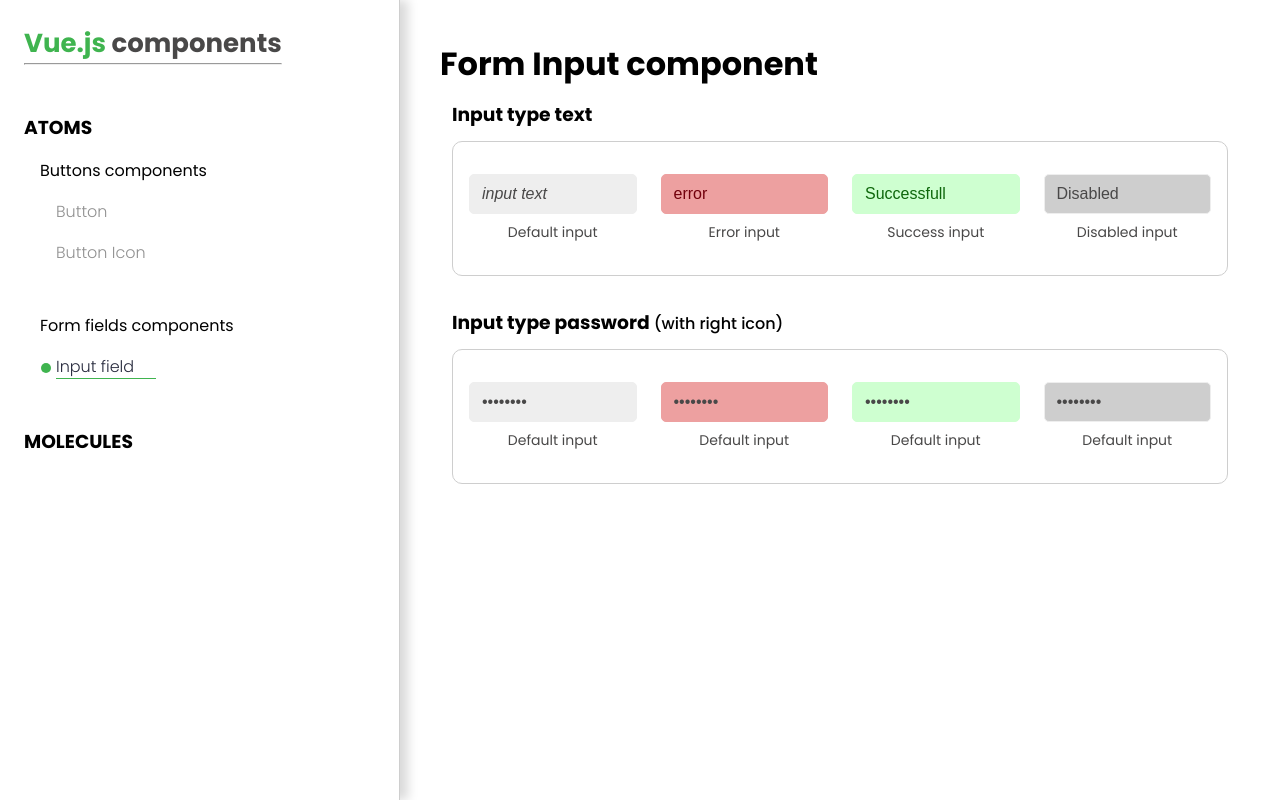
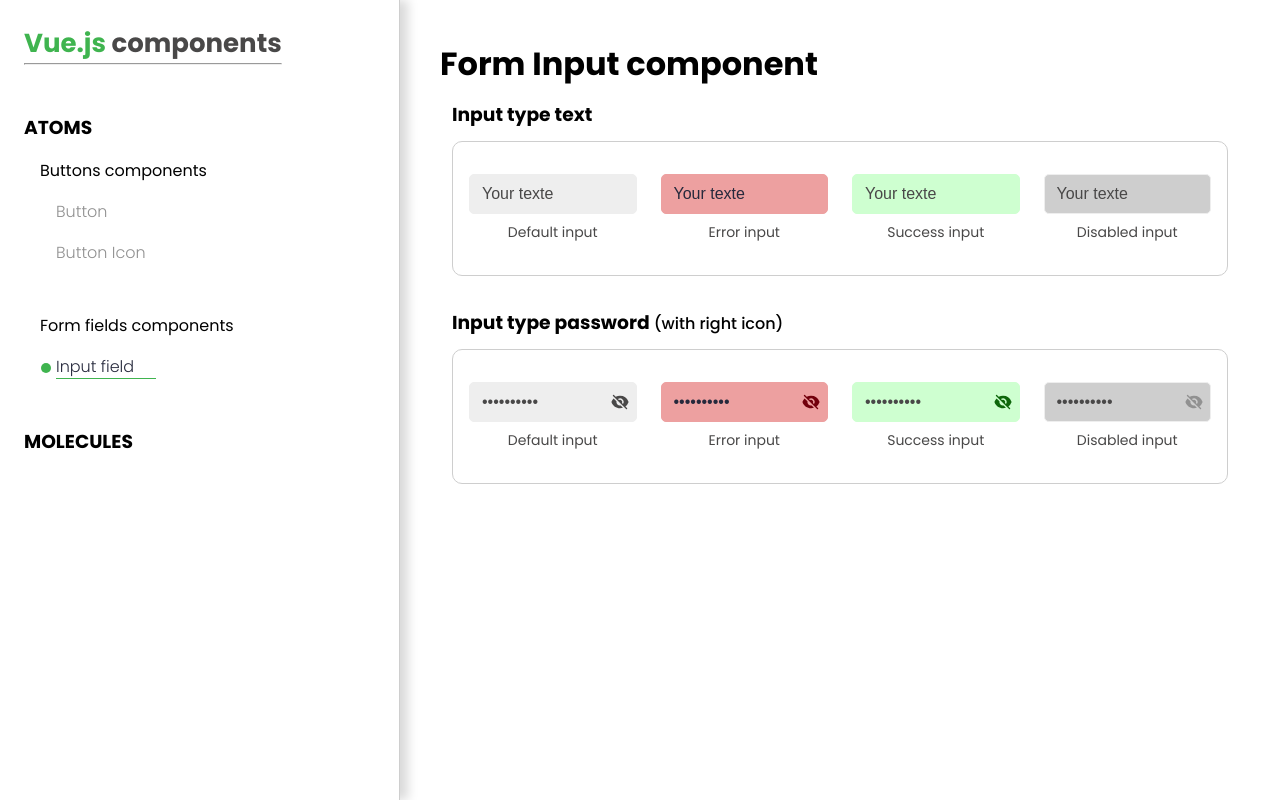
Before and after one commit to sebdevweb/projet-10-atomic-design, a Vue app: page /input in a window 1280 px wide. Built offline with nearby package versions, Linux system fonts and the light colour scheme.

Commit message:
[ATOMIC-DESIGN-VUE-APP] fix icon in input field password

```diff
--- a/src/assets/css/main.css
+++ b/src/assets/css/main.css
@@ -221,7 +221,10 @@ button svg.right-middle {
   margin-left: 8px;
 }
 
-input {
+.container__input {
+  position: relative;
+}
+.container__input input {
   height: 40px;
   max-width: 300px;
   width: 100%;
@@ -234,66 +237,86 @@ input {
   transition: ease-in 0.1s;
   position: relative;
 }
-input.default::placeholder {
+.container__input input.default::placeholder {
   font-size: 16px;
   color: #494848;
   font-style: italic;
 }
-input.default:hover {
+.container__input input.default:hover {
   border: 1px solid #919191;
   transition: ease-out 0.2s;
   background-color: #eeeeee;
 }
-input.default:hover::placeholder {
+.container__input input.default:hover::placeholder {
   color: #494848;
 }
-input.default:focus-within {
+.container__input input.default:focus-within {
   border: 1px solid #494848;
   outline: none;
   box-shadow: 0 3px 10px 0 rgba(0, 0, 0, 0.15);
 }
-input:disabled {
+.container__input input.disabled {
   background-color: #cecece;
   color: #494848;
   cursor: not-allowed;
+  pointer-events: none;
 }
-input:disabled::placeholder {
+.container__input input.disabled::placeholder {
   color: #494848;
 }
-input:disabled:hover {
+.container__input input.disabled:hover {
   border: 1px solid #cecece;
 }
-input.error {
+.container__input input.error {
   background-color: #eda0a0;
   border: 1px solid #eda0a0;
+  color: #26293c;
 }
-input.error::placeholder {
+.container__input input.error::placeholder {
   color: #72000c;
 }
-input.error:hover {
+.container__input input.error:hover {
   border: 1px solid #d20319;
-  cursor: not-allowed;
 }
-input.error:focus-within {
+.container__input input.error:focus-within {
   border: 1px solid #72000c;
   outline: none;
   box-shadow: 0 3px 10px 0 rgba(192, 79, 79, 0.5);
 }
-input.success {
+.container__input input.success {
   background-color: #ceffd0;
   border: 1px solid #ceffd0;
+  pointer-events: none;
   cursor: default;
 }
-input.success::placeholder {
+.container__input input.success::placeholder {
   color: #0e670b;
 }
-input.success:hover {
+.container__input input.success:hover {
   border: 1px solid #3fb44f;
 }
-input.success:focus-within {
+.container__input input.success:focus-within {
   border: 1px solid #0e670b;
   outline: none;
   box-shadow: 0 3px 10px 0 rgba(79, 192, 141, 0.5);
+}
+.container__input .right {
+  width: 18px;
+  height: 18px;
+  position: absolute;
+  top: 50%;
+  right: 8px;
+  transform: translateY(-50%);
+  color: #494848;
+}
+.container__input .error + .right {
+  color: #72000c;
+}
+.container__input .success + .right {
+  color: #0e670b;
+}
+.container__input .disabled + .right {
+  color: #919191;
 }
 
 .button-icon {
--- a/src/assets/sass/atoms/_InputForm.scss
+++ b/src/assets/sass/atoms/_InputForm.scss
@@ -1,3 +1,6 @@
+.container__input {
+  position: relative;
+
   input {
     height: 40px;
     max-width: 300px;
@@ -32,10 +35,11 @@ input {
       }
     }
 
-  &:disabled {
+    &.disabled {
       background-color: $c-grey_light;
       color: $c-grey_dark;
       cursor: not-allowed;
+      pointer-events: none;
       &::placeholder {
         color: $c-grey_dark;
       }
@@ -49,12 +53,12 @@ input {
     &.error {
       background-color: $c-red_light;
       border: 1px solid $c-red_light;
+      color: $c-black;
       &::placeholder {
         color: $c-red_dark;
       }
       &:hover {
         border: 1px solid $c-red;
-      cursor: not-allowed;
       }
       &:focus-within {
         border: 1px solid $c-red_dark;
@@ -67,6 +71,7 @@ input {
     &.success {
       background-color: $c-green_light;
       border: 1px solid $c-green_light;
+      pointer-events: none;
       cursor: default;
       &::placeholder {
         color: $c-green_dark;
@@ -80,9 +85,26 @@ input {
         box-shadow: 0 3px 10px 0 rgba(79, 192, 141, 0.5);
       }
     }
+  }
 
-  // RIGH-ICON
-  // &.right-icon {
+  // RIGHT ICON
+  .right {
+    width: 18px;
+    height: 18px;
+    position: absolute;
+    top: 50%;
+    right: $space-2;
+    transform: translateY(-50%);
+    color: $c-grey_dark;
+  }
 
-  // }
+  .error + .right {
+    color: $c-red_dark;
   }
+  .success + .right {
+    color: $c-green_dark;
+  }
+  .disabled + .right {
+    color: $c-grey;
+  }
+}
--- a/src/components/atoms/InputForm.vue
+++ b/src/components/atoms/InputForm.vue
@@ -1,14 +1,22 @@
 <template>
-  <input
-    :type="inputType"
-    :placeholder="inputPlaceholder"
-    :class="`${className}`"
-  >
+  <div class="container__input">
+    <input
+      :type="inputType"
+      :placeholder="inputPlaceholder"
+      :class="`${className}`"
+      :value="inputValue"
+    >
 
+    <component :is="props.rightIcon" class="right" />
+  </div>
 </template>
 
 
 <script setup>
+
+  defineOptions({
+    inheritAttrs: false
+  })
 
   const props = defineProps({
     inputPlaceholder: {
@@ -25,6 +33,9 @@
     },
     className: {
       type: String
+    },
+    rightIcon: {
+      type: Function
     }
   })
 </script>
--- a/src/pages/Form.vue
+++ b/src/pages/Form.vue
@@ -18,27 +18,27 @@
           <label>Success input</label>
         </div>
         <div class="form__container--item">
-          <InputForm disabled input-placeholder="Disabled" />
+          <InputForm class-name="disabled" input-placeholder="Disabled" readonly/>
           <label>Disabled input</label>
         </div>
       </form>
       <h3>Input type password <span>(with right icon)</span></h3>
       <form action="">
         <div class="form__container--item">
-          <InputForm class-name="default right-icon" input-type="password" value="password" />
+          <InputForm class-name="default right-icon" input-type="password" value="password" :rightIcon="EyeSlashIcon" />
           <label>Default input</label>
         </div>
         <div class="form__container--item">
-          <InputForm class-name="error" input-type="password" value="password" />
-          <label>Default input</label>
+          <InputForm class-name="error" input-type="password" value="password" :rightIcon="EyeSlashIcon" />
+          <label>Error input</label>
         </div>
         <div class="form__container--item">
-          <InputForm class-name="success" input-type="password" value="password" readonly />
-          <label>Default input</label>
+          <InputForm class-name="success" input-type="password" value="password" :rightIcon="EyeSlashIcon" />
+          <label>Success input</label>
         </div>
         <div class="form__container--item">
-          <InputForm disabled input-type="password" value="password" />
-          <label>Default input</label>
+          <InputForm class-name="disabled" input-type="password" value="password" :rightIcon="EyeSlashIcon" />
+          <label>Disabled input</label>
         </div>
       </form>
 
@@ -49,4 +49,6 @@
 
 <script setup>
   import InputForm from '../components/atoms/InputForm.vue';
+  import { EyeSlashIcon } from '@heroicons/vue/20/solid'
+  import { EyeIcon } from '@heroicons/vue/20/solid'
 </script>
```
Also changed, not shown: src/assets/sass/pages/_Form.scss (line endings or trailing spaces), 2 other files (tests, documents, lock files or other folders). Lines whose indentation alone changed are shown as unchanged.
